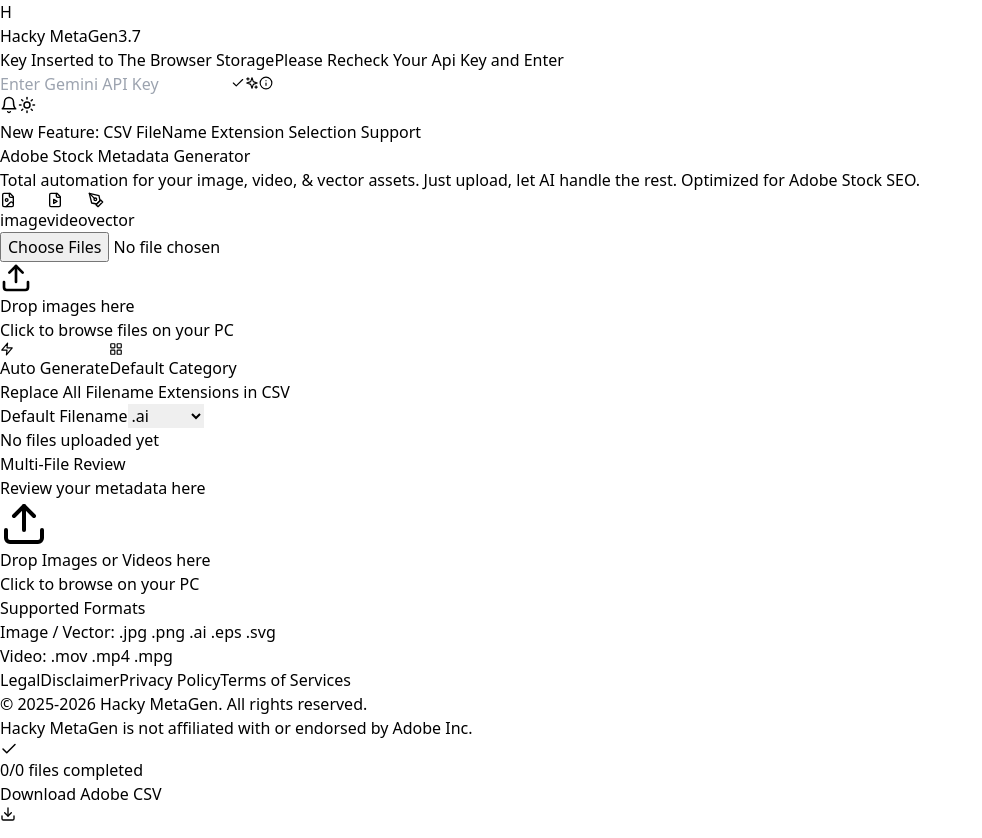
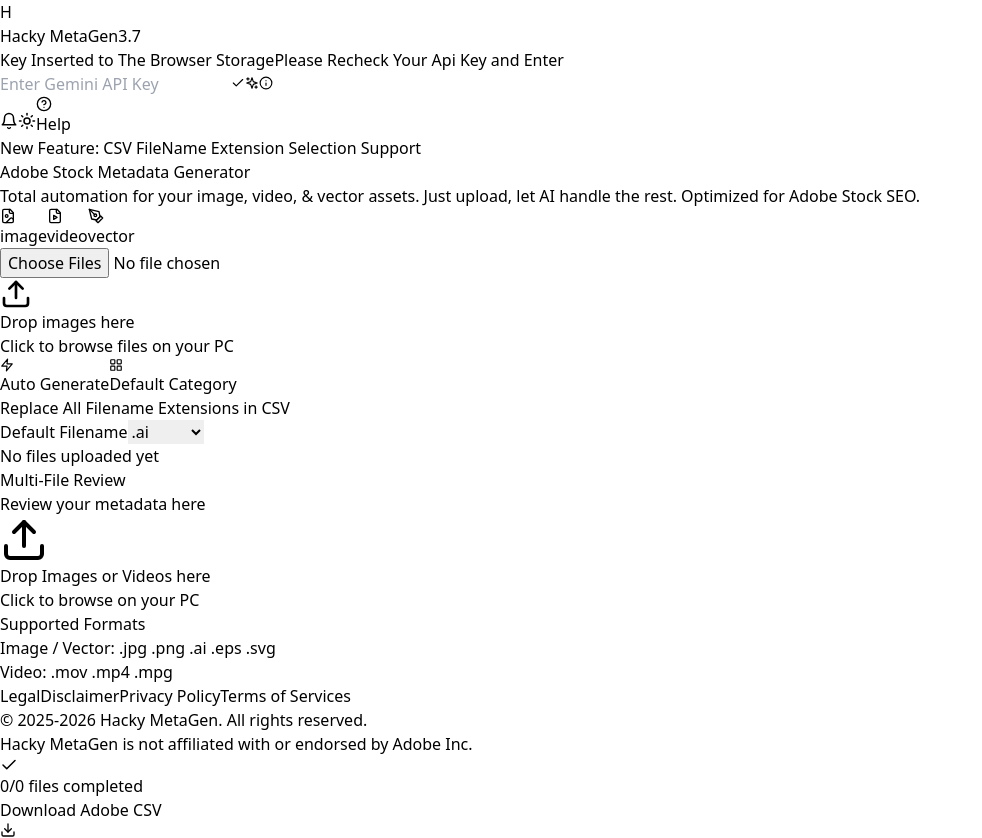
Before and after one commit to kalanapiumal/HackyMetaGen2, a React (Vite) app: page / in a window 1280 px wide. Shown: the whole page, without its empty margins (0-982 px from the left). Built offline with nearby package versions, Linux system fonts and the light colour scheme; the HTML template or start-up script is replaced by a standard one.

Commit message:
Update App.jsx

```diff
--- a/src/App.jsx
+++ b/src/App.jsx
@@ -1298,6 +1298,10 @@
 >
   {theme === 'dark' ? <Sun size={18} /> : <Moon size={18} />}
 </button>
+                    <button className="hidden sm:flex items-center gap-2 px-3 py-1.5 text-sm font-medium bg-slate-800/50 hover:bg-slate-800 rounded-full border border-slate-700 transition-all">
+            <HelpCircle size={16} className="text-indigo-400" />
+            <span>Help</span>
+          </button>
 
         </div>
       </header>
```
